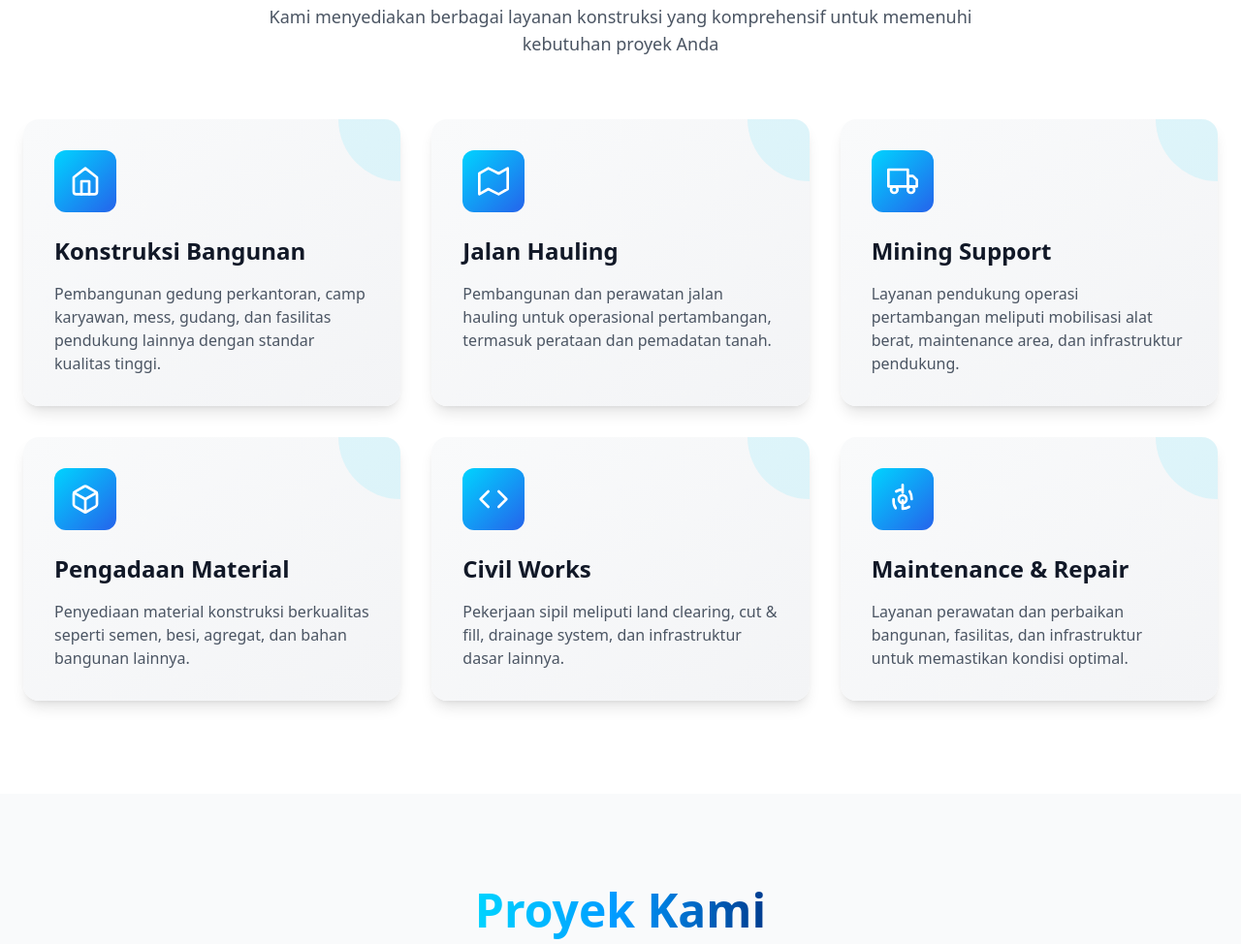
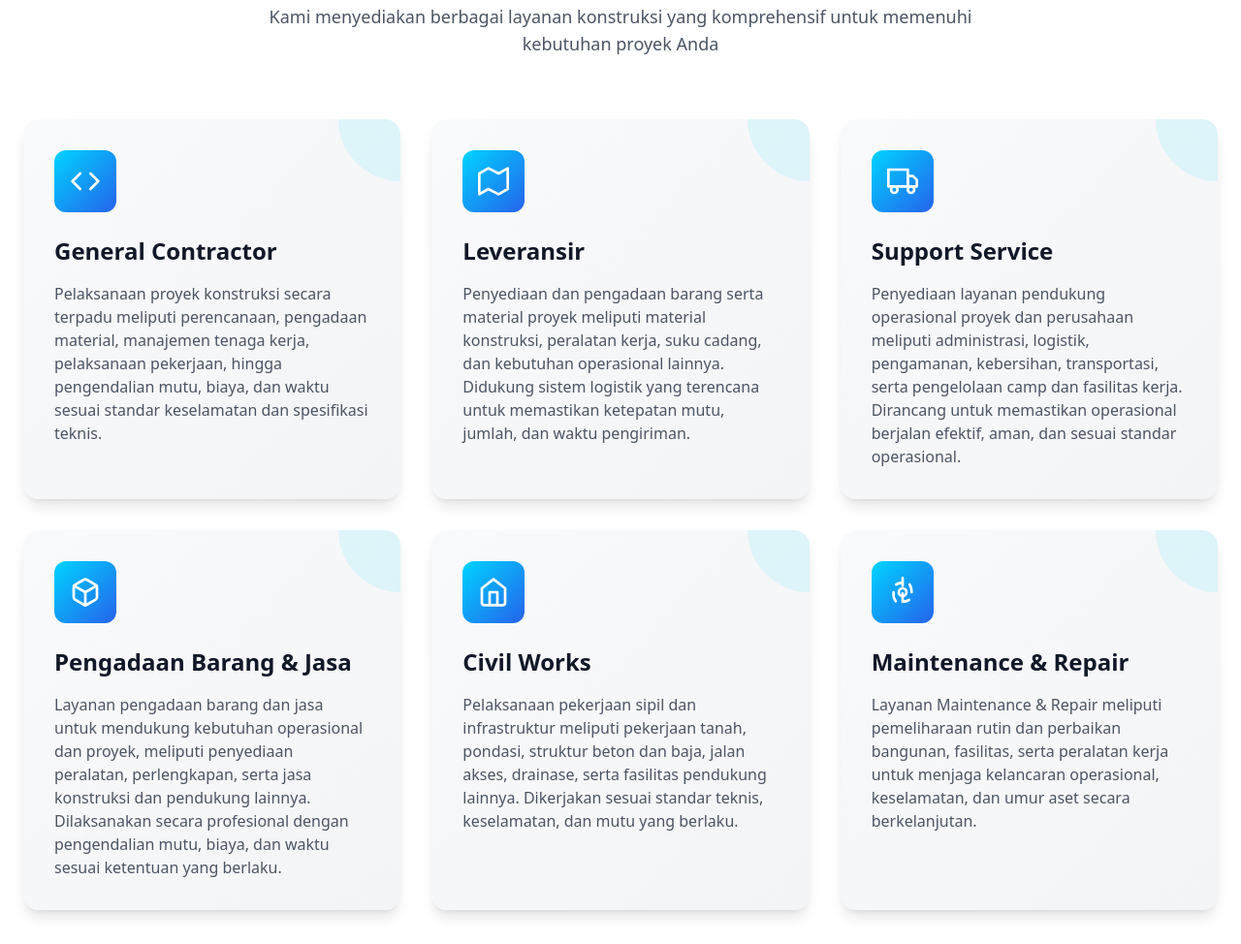
Before and after one commit to Febriano-Doweng/PT.Lambu-Raya-Utama, a plain HTML site: page index.html in a window 1280 px wide. Shown: the part 2870-3844 px from the top of the page at 97% size. Drawn offline with nearby package versions, Linux system fonts and the light colour scheme.

Commit message:
Update index.html

```diff
--- a/index.html
+++ b/index.html
@@ -866,21 +866,22 @@
                     stroke-linecap="round"
                     stroke-linejoin="round"
                   >
-                    <path
-                      d="M3 9l9-7 9 7v11a2 2 0 0 1-2 2H5a2 2 0 0 1-2-2z"
-                    ></path>
-                    <polyline points="9 22 9 12 15 12 15 22"></polyline>
+                    <polyline points="16 18 22 12 16 6"></polyline>
+                    <polyline points="8 6 2 12 8 18"></polyline>
+                  </svg>
+                    <polyline points="8 6 2 12 8 18"></polyline>
                   </svg>
                 </div>
                 <h3
                   class="text-2xl font-bold mb-4 text-gray-900 dark:text-white"
                 >
-                  Konstruksi Bangunan
+                  General Contractor
                 </h3>
                 <p class="text-gray-600 dark:text-gray-400">
-                  Pembangunan gedung perkantoran, camp karyawan, mess, gudang,
-                  dan fasilitas pendukung lainnya dengan standar kualitas
-                  tinggi.
+                  Pelaksanaan proyek konstruksi secara terpadu meliputi perencanaan,
+                  pengadaan material, manajemen tenaga kerja, pelaksanaan pekerjaan,
+                  hingga pengendalian mutu, biaya, dan waktu sesuai standar keselamatan
+                  dan spesifikasi teknis.
                 </p>
               </div>
             </div>
@@ -911,11 +912,14 @@
                 <h3
                   class="text-2xl font-bold mb-4 text-gray-900 dark:text-white"
                 >
-                  Jalan Hauling
+                  Leveransir
                 </h3>
                 <p class="text-gray-600 dark:text-gray-400">
-                  Pembangunan dan perawatan jalan hauling untuk operasional
-                  pertambangan, termasuk perataan dan pemadatan tanah.
+                  Penyediaan dan pengadaan barang serta material proyek meliputi material
+                  konstruksi, peralatan kerja, suku cadang, dan kebutuhan operasional lainnya.
+                  Didukung sistem logistik yang terencana untuk memastikan ketepatan mutu,
+                  jumlah, dan waktu pengiriman.
+
                 </p>
               </div>
             </div>
@@ -951,11 +955,14 @@
                 <h3
                   class="text-2xl font-bold mb-4 text-gray-900 dark:text-white"
                 >
-                  Mining Support
+                  Support Service
                 </h3>
                 <p class="text-gray-600 dark:text-gray-400">
-                  Layanan pendukung operasi pertambangan meliputi mobilisasi
-                  alat berat, maintenance area, dan infrastruktur pendukung.
+                  Penyediaan layanan pendukung operasional proyek dan perusahaan meliputi
+                  administrasi, logistik, pengamanan, kebersihan, transportasi, serta pengelolaan
+                  camp dan fasilitas kerja. Dirancang untuk memastikan operasional berjalan
+                  efektif, aman, dan sesuai standar operasional.
+
                 </p>
               </div>
             </div>
@@ -990,11 +997,13 @@
                 <h3
                   class="text-2xl font-bold mb-4 text-gray-900 dark:text-white"
                 >
-                  Pengadaan Material
+                  Pengadaan Barang & Jasa
                 </h3>
                 <p class="text-gray-600 dark:text-gray-400">
-                  Penyediaan material konstruksi berkualitas seperti semen,
-                  besi, agregat, dan bahan bangunan lainnya.
+                  Layanan pengadaan barang dan jasa untuk mendukung kebutuhan operasional
+                  dan proyek, meliputi penyediaan peralatan, perlengkapan, serta jasa konstruksi
+                  dan pendukung lainnya. Dilaksanakan secara profesional dengan pengendalian
+                  mutu, biaya, dan waktu sesuai ketentuan yang berlaku.
                 </p>
               </div>
             </div>
@@ -1019,7 +1028,11 @@
                     stroke-linecap="round"
                     stroke-linejoin="round"
                   >
-                    <polyline points="16 18 22 12 16 6"></polyline>
+                    <path
+                      d="M3 9l9-7 9 7v11a2 2 0 0 1-2 2H5a2 2 0 0 1-2-2z"
+                    ></path>
+                    <polyline points="9 22 9 12 15 12 15 22"></polyline>
+                  </svg>
                     <polyline points="8 6 2 12 8 18"></polyline>
                   </svg>
                 </div>
@@ -1029,8 +1042,10 @@
                   Civil Works
                 </h3>
                 <p class="text-gray-600 dark:text-gray-400">
-                  Pekerjaan sipil meliputi land clearing, cut & fill, drainage
-                  system, dan infrastruktur dasar lainnya.
+                  Pelaksanaan pekerjaan sipil dan infrastruktur meliputi pekerjaan tanah,
+                  pondasi, struktur beton dan baja, jalan akses, drainase, serta fasilitas
+                  pendukung lainnya. Dikerjakan sesuai standar teknis, keselamatan, dan
+                  mutu yang berlaku.
                 </p>
               </div>
             </div>
@@ -1067,8 +1082,9 @@
                   Maintenance & Repair
                 </h3>
                 <p class="text-gray-600 dark:text-gray-400">
-                  Layanan perawatan dan perbaikan bangunan, fasilitas, dan
-                  infrastruktur untuk memastikan kondisi optimal.
+                  Layanan Maintenance & Repair meliputi pemeliharaan rutin dan perbaikan
+                  bangunan, fasilitas, serta peralatan kerja untuk menjaga kelancaran
+                  operasional, keselamatan, dan umur aset secara berkelanjutan.
                 </p>
               </div>
             </div>
```
